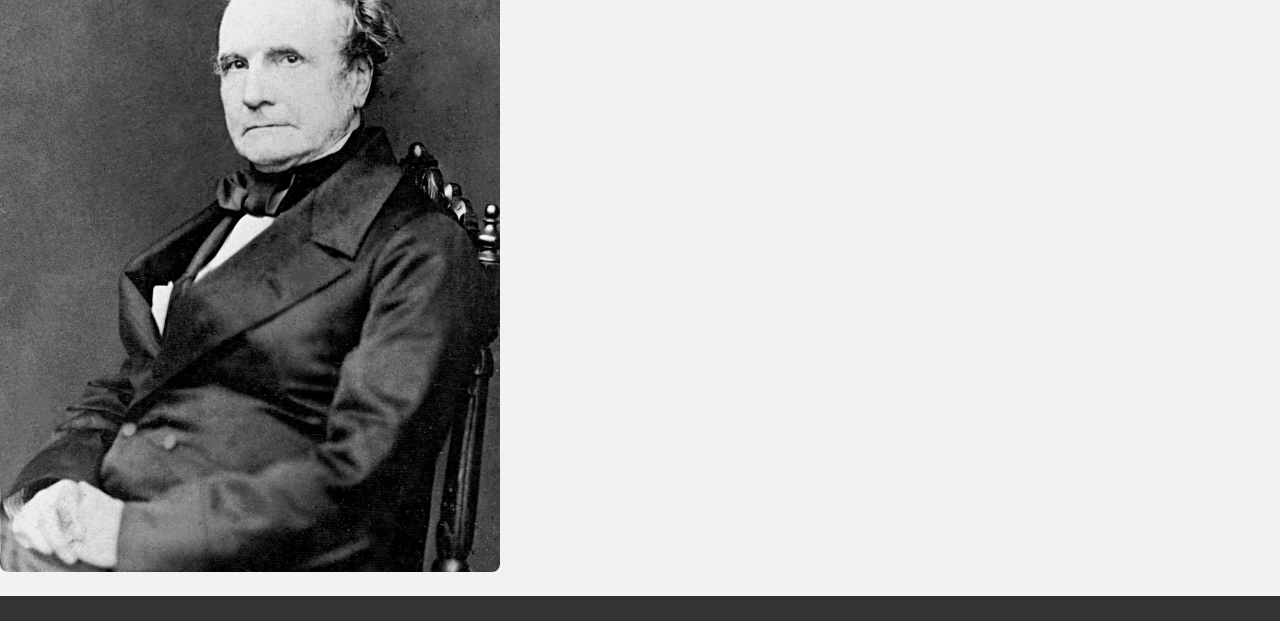
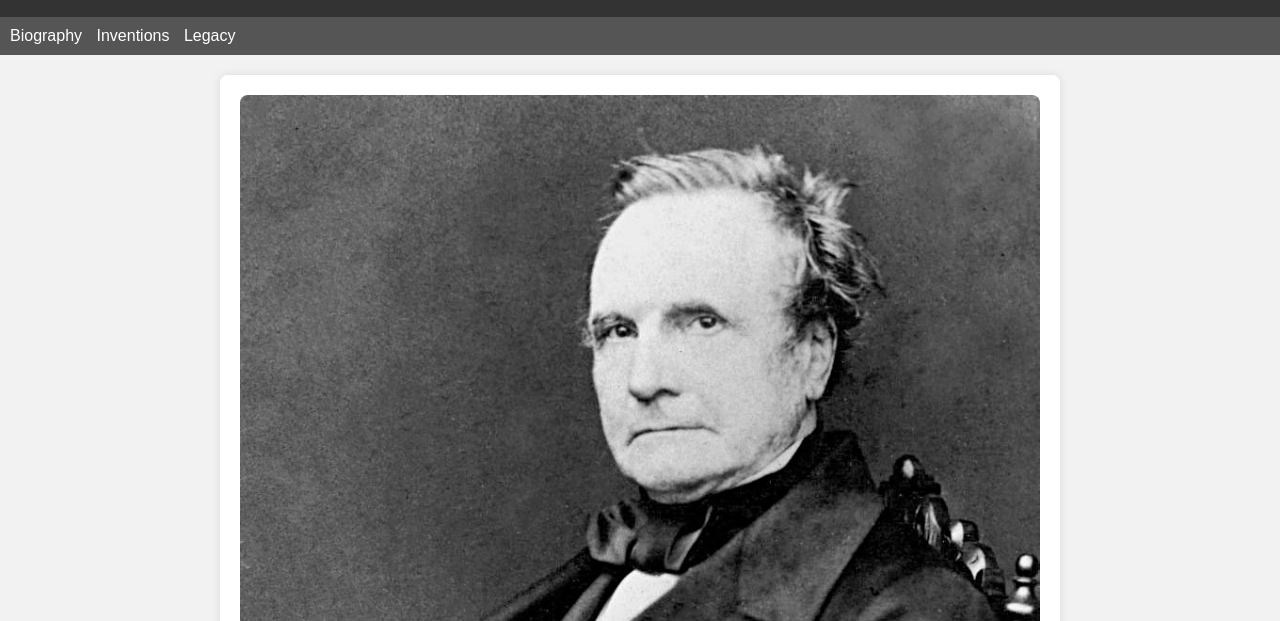
Before and after one commit to aryancomputerscience/HOC_Part1, a plain HTML site: page index.html in a window 1280 px wide. Shown: the part 83-704 px from the top of the page. Drawn offline with Linux system fonts and the light colour scheme.

Commit message:
Update index.html

```diff
--- a/index.html
+++ b/index.html
@@ -1,8 +1,9 @@
 <!DOCTYPE html>
 <html lang="en">
 <head>
-  <img src="babbage.jpg" alt="Charles Babbage" width="500" height="600">
+
     <title>Charles Babbage</title>
+
     <link rel="stylesheet" href="style.css">
 </head>
 <body>
@@ -20,7 +21,7 @@
     </nav>
 
     <section>
-        <img src="babbage_photo.jpg" alt="Charles Babbage">
+        <img src="babbage.jpg" alt="Charles Babbage">
         <p><strong>Name:</strong> Charles Babbage</p>
         <p><strong>Years:</strong> 1791–1871</p>
         <p><strong>Significance in Computer Science:</strong> Known as the "father of the computer," Babbage created the Analytical Engine, the first mechanical computer that operated automatically.</p>
```
